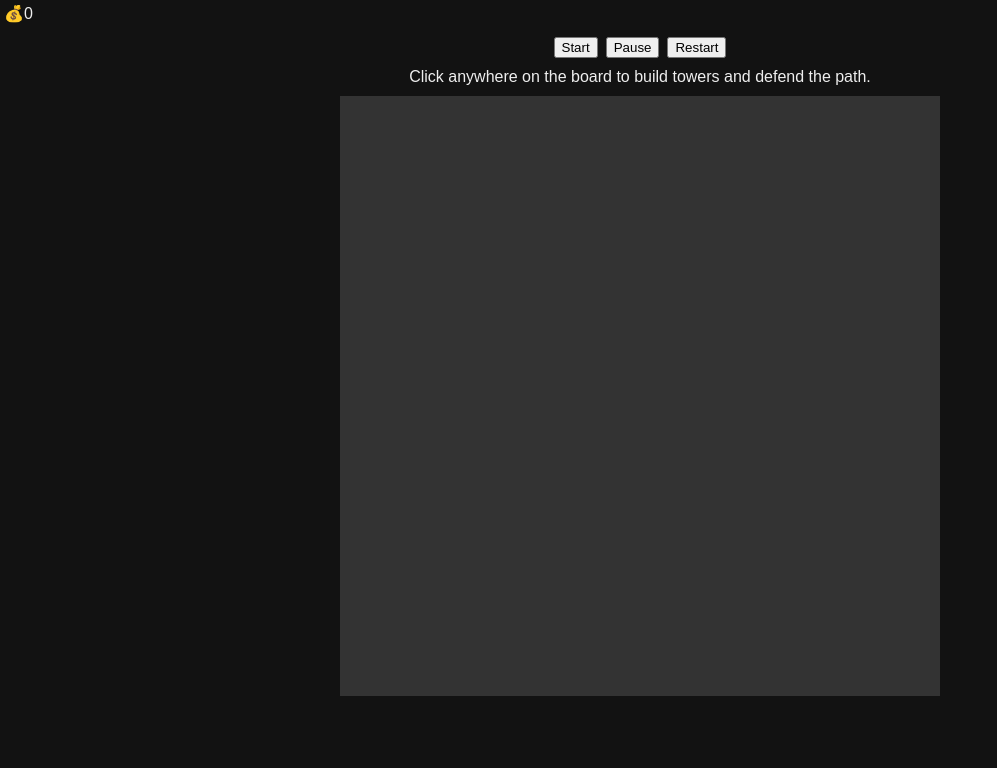
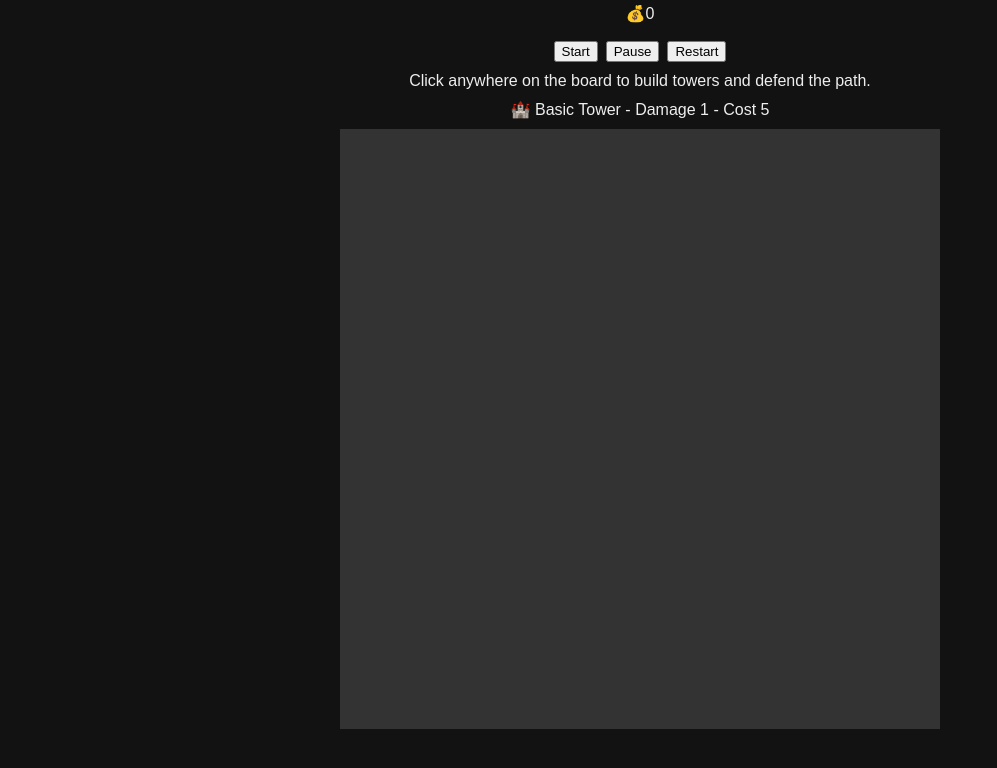
Before and after one commit to BenGothard/towr-defenz, a website built with Vite: page index.html in a window 1280 px wide. Shown: the whole page, without its empty margins (0-997 px from the left). Built offline with nearby package versions, Linux system fonts and the light colour scheme.

Commit message:
Add tower store and center UI

```diff
--- a/index.html
+++ b/index.html
@@ -6,6 +6,7 @@
   <link rel="stylesheet" href="./style.css">
 </head>
 <body>
+  <div id="ui">
     <div id="hud">💰0</div>
     <div id="controls">
       <button id="startBtn">Start</button>
@@ -13,6 +14,8 @@
       <button id="restartBtn">Restart</button>
     </div>
     <div id="instructions">Click anywhere on the board to build towers and defend the path.</div>
+    <div id="store"></div>
+  </div>
   <canvas id="game"></canvas>
   <script type="module" src="./src/main.js"></script>
 </body>
--- a/src/main.js
+++ b/src/main.js
@@ -5,6 +5,17 @@ const startBtn = document.getElementById('startBtn');
 const pauseBtn = document.getElementById('pauseBtn');
 const restartBtn = document.getElementById('restartBtn');
 const instructions = document.getElementById('instructions');
+const storeDiv = document.getElementById('store');
+const towersData = [
+  { emoji: '🏰', name: 'Basic Tower', damage: 1, cost: 5 }
+];
+
+function showStore() {
+  storeDiv.innerHTML = towersData
+    .map(t => `${t.emoji} ${t.name} - Damage ${t.damage} - Cost ${t.cost}`)
+    .join('<br>');
+}
+showStore();
 
 let pathY;
 
@@ -135,9 +146,10 @@ canvas.addEventListener('click', e => {
     startGame();
     return;
   }
-  if (currency >= 5) {
+  const cost = towersData[0].cost;
+  if (currency >= cost) {
     towers.push(new Tower(e.offsetX, e.offsetY));
-    currency -= 5;
+    currency -= cost;
   }
 });
 
--- a/style.css
+++ b/style.css
@@ -1,5 +1,7 @@
 #controls { margin: 10px 0; display: flex; gap: 8px; }
 #instructions { margin-bottom: 10px; font-family: sans-serif; text-align: center; }
 body { margin: 0; overflow: hidden; background: #121212; color: #eee; display: flex; flex-direction: column; align-items: center; height: 100vh; }
-#hud { padding: 4px; font-family: sans-serif; color: inherit; align-self: flex-start; }
+#ui { display: flex; flex-direction: column; align-items: center; }
+#hud { padding: 4px; font-family: sans-serif; color: inherit; margin-bottom: 4px; }
+#store { margin-bottom: 10px; font-family: sans-serif; text-align: center; }
 #game { display: block; background: #333; width: 75vmin; height: 75vmin; }
```
Also changed, not shown: docs/index.html (+5 -2 lines), 4 other files. Lines whose indentation alone changed are shown as unchanged.
